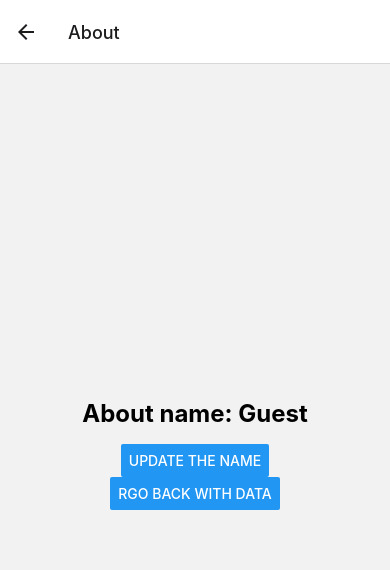
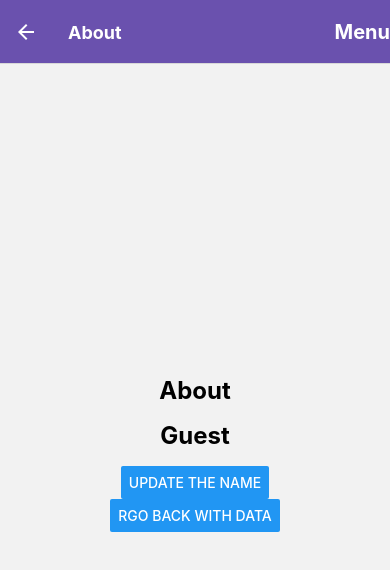
Before and after one commit to dinhnguyenminhhoang/ReactNavtive, a React Native app in the folder networking/: screen /About in a window 390 px wide. Shown: the top 570 px of the page. Built offline with nearby package versions, Linux system fonts and the light colour scheme.

Commit message:
Stack Navigation Options

```diff
--- a/networking/App.js
+++ b/networking/App.js
@@ -1,7 +1,7 @@
 import { NavigationContainer } from "@react-navigation/native";
 import { createNativeStackNavigator } from "@react-navigation/native-stack";
 import { StatusBar } from "expo-status-bar";
-import { StyleSheet } from "react-native";
+import { Pressable, StyleSheet, Text } from "react-native";
 import Home from "./Screens/Home";
 import About from "./Screens/About";
 
@@ -9,8 +9,54 @@ export default function App() {
     const Stack = createNativeStackNavigator();
     return (
         <NavigationContainer>
-            <Stack.Navigator initialRouteName="Home">
-                <Stack.Screen name="Home" component={Home} />
+            <Stack.Navigator
+                initialRouteName="Home"
+                screenOptions={{
+                    headerTintColor: "#fff",
+                    headerTitleStyle: { fontWeight: "bold" },
+                    headerStyle: { backgroundColor: "#6a51ae" },
+                    headerRight: () => {
+                        return (
+                            <Pressable onPress={() => alert("menu press")}>
+                                <Text
+                                    style={{
+                                        color: "#fff",
+                                        fontSize: 20,
+                                        fontWeight: "bold",
+                                    }}
+                                >
+                                    Menu
+                                </Text>
+                            </Pressable>
+                        );
+                    },
+                }}
+            >
+                <Stack.Screen
+                    name="Home"
+                    component={Home}
+                    options={{
+                        title: "wellcome home",
+                        // headerTintColor: "#fff",
+                        // headerTitleStyle: { fontWeight: "bold" },
+                        // headerStyle: { backgroundColor: "#6a51ae" },
+                        // headerRight: () => {
+                        //     return (
+                        //         <Pressable onPress={() => alert("menu press")}>
+                        //             <Text
+                        //                 style={{
+                        //                     color: "#fff",
+                        //                     fontSize: 20,
+                        //                     fontWeight: "bold",
+                        //                 }}
+                        //             >
+                        //                 Menu
+                        //             </Text>
+                        //         </Pressable>
+                        //     );
+                        // },
+                    }}
+                />
                 <Stack.Screen
                     name="About"
                     component={About}
--- a/networking/Screens/About.js
+++ b/networking/Screens/About.js
@@ -4,7 +4,10 @@ import React from "react";
 export default function About({ route, navigation }) {
     return (
         <View style={styles.container}>
-            <Text style={styles.text}>About name: {route.params?.name}</Text>
+            <Text style={styles.text}>About</Text>
+            {route.params?.name && (
+                <Text style={styles.text}>{route.params?.name}</Text>
+            )}
 
             <Button
                 title="Update the name"
```
